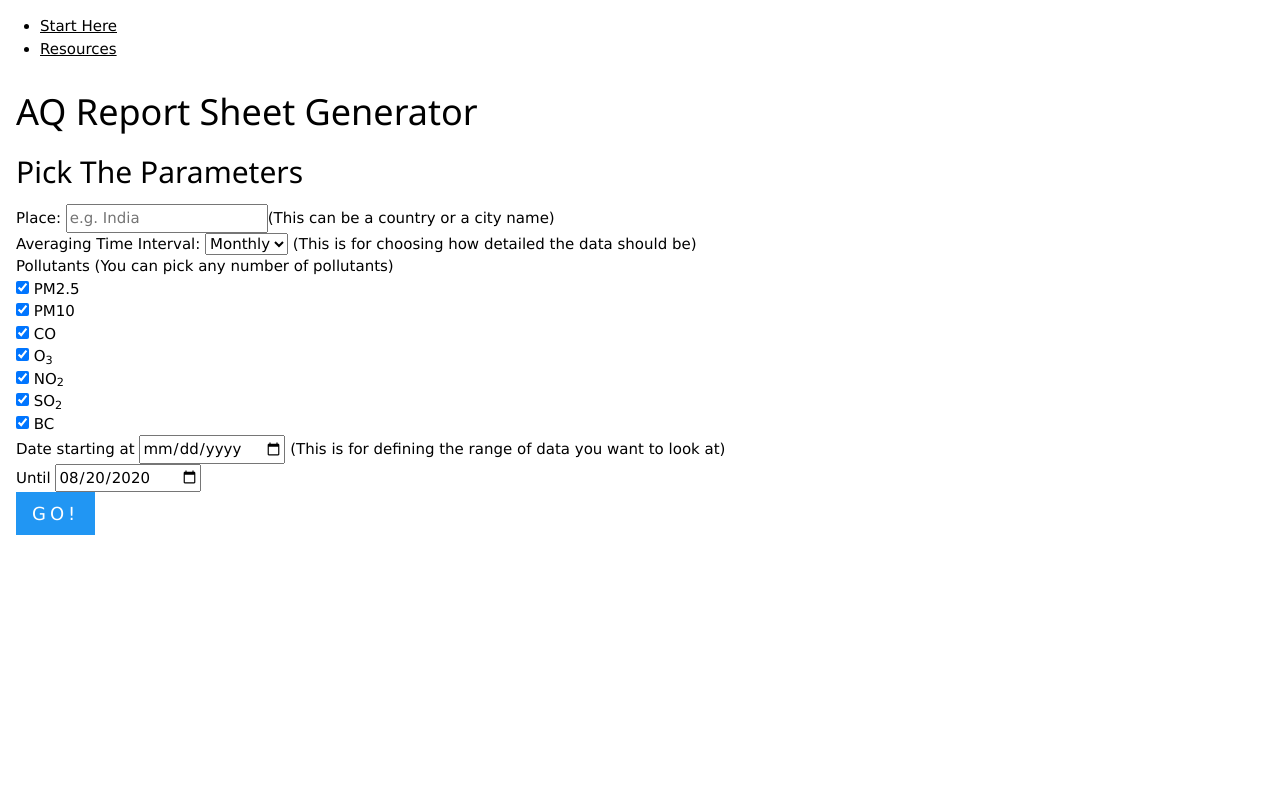
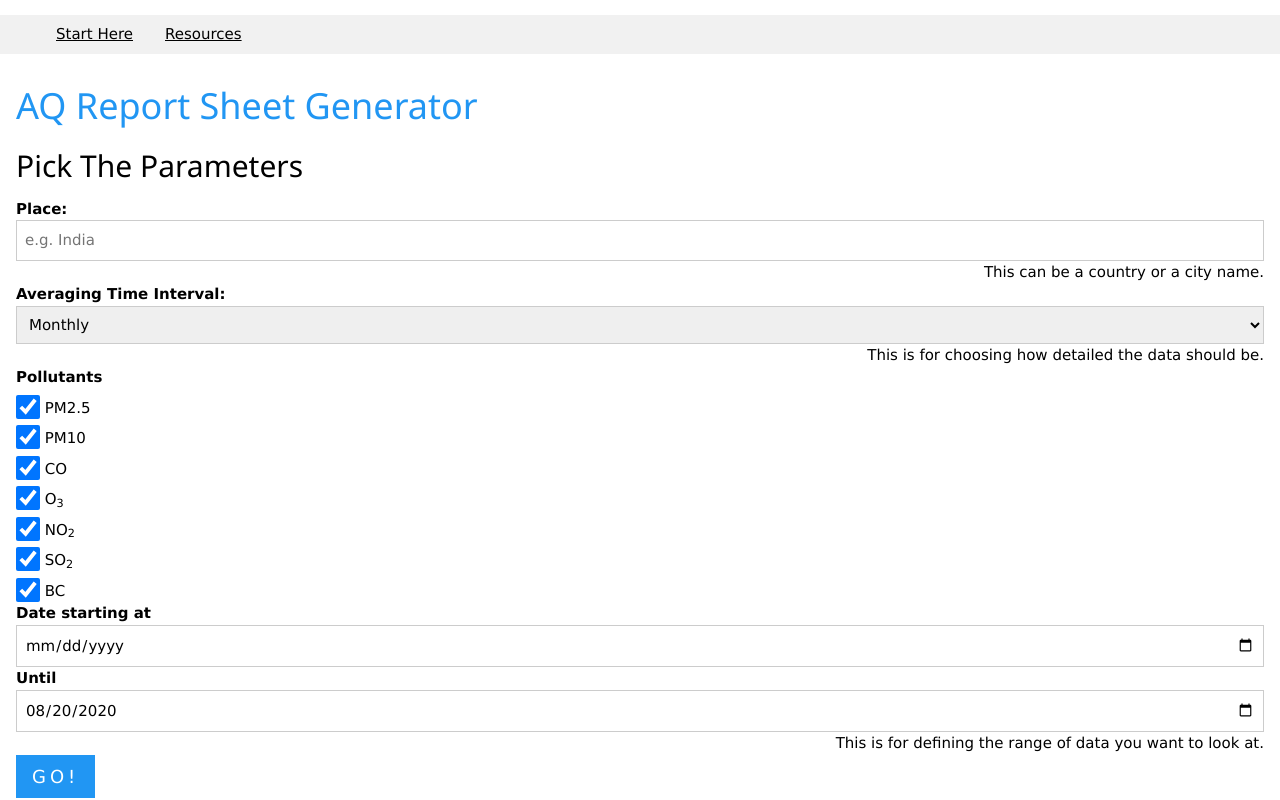
Before and after one commit to dolugen/aq-snapshot, a Flask app: page / in a window 1280 px wide. Run offline with Flask 2, Linux system fonts and the light colour scheme.

Commit message:
styling with w3.css

```diff
--- a/templates/base.html
+++ b/templates/base.html
@@ -5,9 +5,9 @@
         {% endblock %}
     </head>
     <body>
-        <ul>
-            <li><a href="/">Start Here</a></li>
-            <li><a href="/resources">Resources</a></li>
+        <ul class="w3-bar w3-light-grey">
+            <li class="w3-bar-item w3-button"><a href="/">Start Here</a></li>
+            <li class="w3-bar-item w3-button"><a href="/resources">Resources</a></li>
         </ul>
         {% block content %}{% endblock %}
     </body>
--- a/templates/index.html
+++ b/templates/index.html
@@ -1,42 +1,62 @@
 {% extends "base.html" %}
 {% block content %}
 <div class="w3-container">
-<h1>AQ Report Sheet Generator</h1>
+<h1 class="w3-text-blue">AQ Report Sheet Generator</h1>
 <h2>Pick The Parameters</h2>
 <form action="/report" method="get">
-    <label for="placeName">Place:</label>
-    <input list="countries" type="text" id="placeName" name="placeName" required="required" placeholder="e.g. India" />(This can be a country or a city name)<br/>
+    <label for="placeName"><b>Place:</b></label>
+    <input class="w3-input w3-border" list="countries" type="text" id="placeName" name="placeName" required="required" placeholder="e.g. India" />
+    <div class="w3-right-align">This can be a country or a city name.</div>
     <datalist id="countries">
     {% for country in countries %}
         <option value="{{ country }}">
     {% endfor %}
     </datalist>
 
-    <label for="time">Averaging Time Interval:</label>
-    <select id="time" name="time">
+    <label for="time"><b>Averaging Time Interval:</b></label>
+    <select id="time" name="time" class="w3-input w3-border">
         <option value="monthly" selected="selected">Monthly</option>
         <option value="weekly">Weekly</option>
         <option value="hourly">Hourly</option>
-    </select> (This is for choosing how detailed the data should be)<br/>
-    <label for="pollutants">Pollutants (You can pick any number of pollutants)</label><br>
-    <input type="checkbox" value="pm25" id="pm25" name="pm25" checked="checked" />
-    <label for="pm25">PM2.5</label><br>
-    <input type="checkbox" value="pm10" id="pm10" name="pm10" checked="checked" />
-    <label for="pm10">PM10</label><br>
-    <input type="checkbox" value="co" id="co" name="co" checked="checked" />
-    <label for="pm25">CO</label><br>
-    <input type="checkbox" value="o3" id="o3" name="o3" checked="checked" />
-    <label for="pm10">O<sub>3</sub></label><br>
-    <input type="checkbox" value="no2" id="no2" name="no2" checked="checked" />
-    <label for="pm25">NO<sub>2</sub></label><br>
-    <input type="checkbox" value="so2" id="so2" name="so2" checked="checked" />
-    <label for="pm25">SO<sub>2</sub></label><br>
-    <input type="checkbox" value="bc" id="bc" name="bc" checked="checked" />
-    <label for="pm10">BC</label><br>
-    <label for="dateFrom">Date starting at</label>
-    <input type="date" id="dateFrom" name="dateFrom" /> (This is for defining the range of data you want to look at)<br>
-    <label for="dateTo">Until</label>
-    <input type="date" id="dateTo" name="dateTo" /><br>
+    </select>
+    <div class="w3-right-align">This is for choosing how detailed the data should be.</div>
+
+    <label for="pollutants"><b>Pollutants</b></label>
+    <div>
+        <input type="checkbox" value="pm25" id="pm25" name="pm25" checked="checked" class="w3-check"/>
+        <label for="pm25">PM2.5</label>
+    </div>
+    <div>
+        <input type="checkbox" value="pm10" id="pm10" name="pm10" checked="checked" class="w3-check"/>
+        <label for="pm10">PM10</label>
+    </div>
+    <div>
+        <input type="checkbox" value="co" id="co" name="co" checked="checked" class="w3-check" />
+        <label for="pm25">CO</label><br>
+    </div>
+    <div>
+        <input type="checkbox" value="o3" id="o3" name="o3" checked="checked" class="w3-check"/>
+        <label for="pm10">O<sub>3</sub></label><br>
+    </div>
+    <div>
+        <input type="checkbox" value="no2" id="no2" name="no2" checked="checked" class="w3-check"/>
+        <label for="pm25">NO<sub>2</sub></label><br>
+    </div>
+    <div>
+        <input type="checkbox" value="so2" id="so2" name="so2" checked="checked" class="w3-check"/>
+        <label for="pm25">SO<sub>2</sub></label><br>
+    </div>
+    <div>
+        <input type="checkbox" value="bc" id="bc" name="bc" checked="checked" class="w3-check" />
+        <label for="pm10">BC</label><br>
+    </div>
+    <div>
+        <label for="dateFrom"><b>Date starting at</b></label>
+        <input type="date" id="dateFrom" name="dateFrom" class="w3-input w3-border" />
+        <label for="dateTo"><b>Until</b></label>
+        <input type="date" id="dateTo" name="dateTo" class="w3-input w3-border" />
+        <div class="w3-right-align">This is for defining the range of data you want to look at.</div>
+    </div>
     <input type="submit" value="GO!" class="w3-button w3-blue w3-large w3-wide"/>
 </form>
 <script>
--- a/templates/report.html
+++ b/templates/report.html
@@ -10,7 +10,7 @@
 {% endblock %}
 {% block content %}
 <div class="w3-container">
-<h1>AQ Report Sheet Generator</h1>
+<h1 class="w3-text-blue">AQ Report Sheet Generator</h1>
 <div id="share">
     Share this page:
     <input type="text" id="currentURL" readonly="readonly"><button onclick="copyLink()" class="w3-button w3-border">Copy link</button>
```
